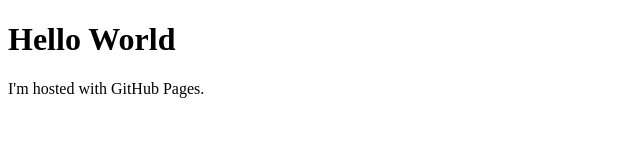
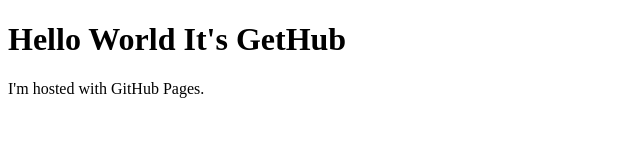
Before and after one commit to JohnTelford/pages, a plain HTML site: page index.html in a window 1280 px wide. Shown: the whole page, without its empty margins (0-640 px from the left). Drawn offline with Linux system fonts and the light colour scheme.

Commit message:
Update index.html

```diff
--- a/index.html
+++ b/index.html
@@ -1,7 +1,7 @@
 <!DOCTYPE html>
 <html>
 <body>
-<h1>Hello World</h1>
+<h1>Hello World It's GetHub</h1>
 <p>I'm hosted with GitHub Pages.</p>
 </body>
 </html>
```
